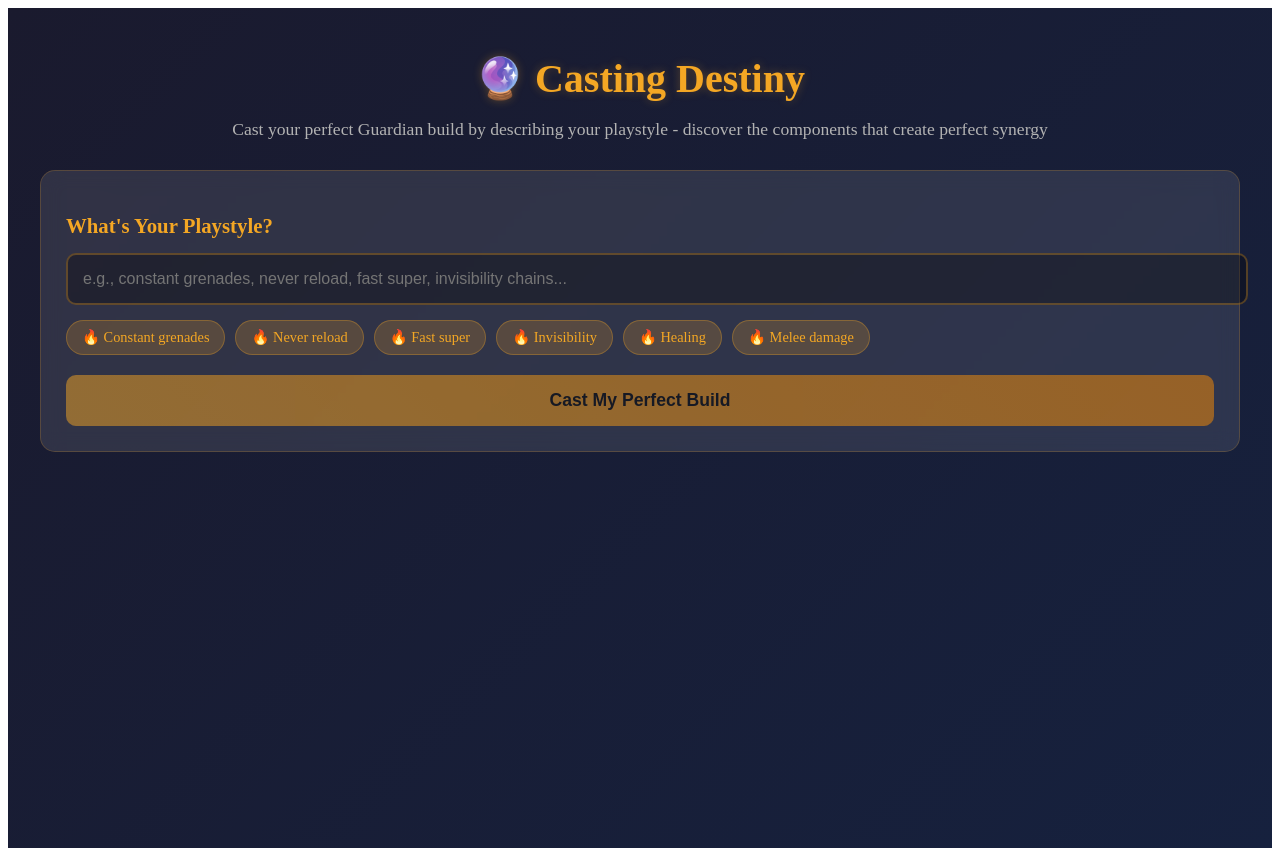
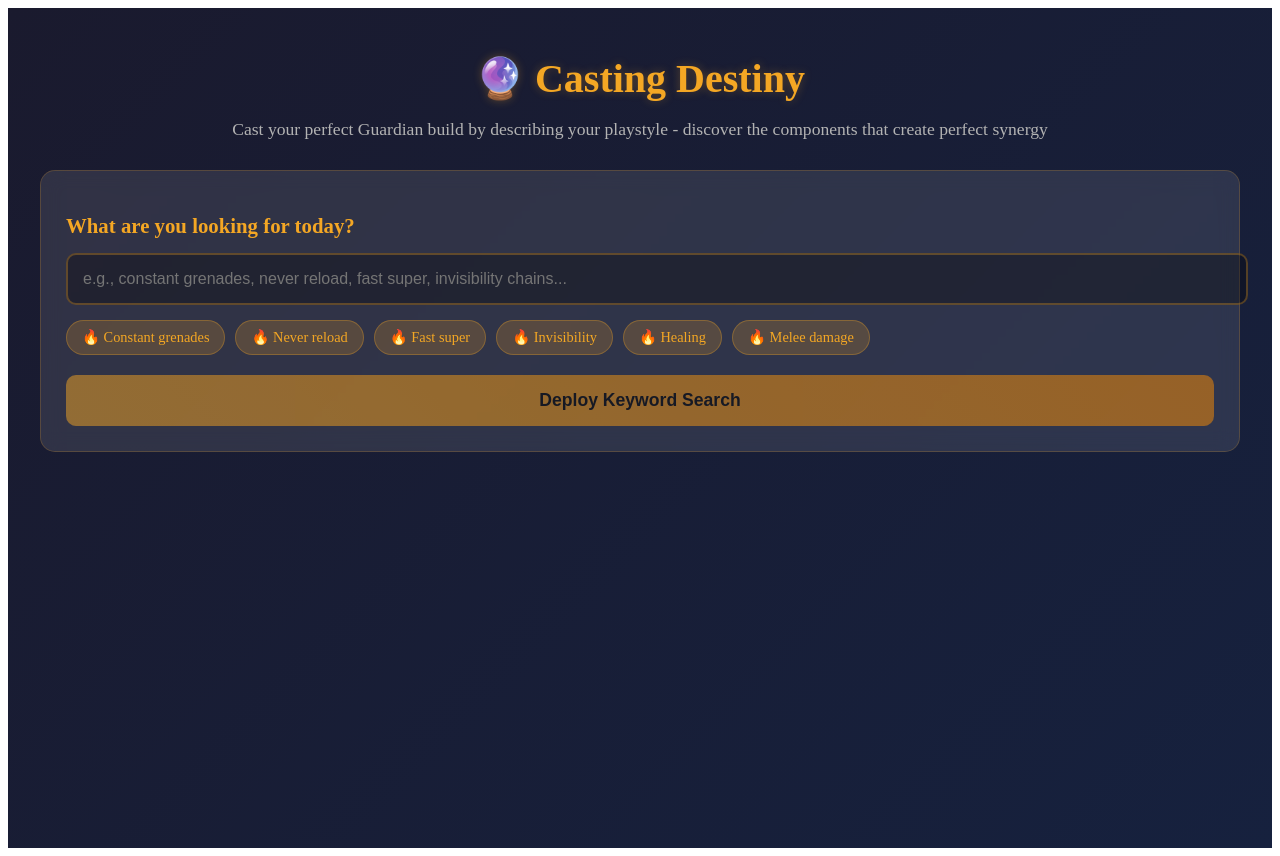
Before and after one commit to sickontuesdays/casting-destiny, a Next.js app: page / in a window 1280 px wide. Built offline with nearby package versions, Linux system fonts and the light colour scheme.

Commit message:
Update BuildCreator.js

```diff
--- a/components/BuildCreator.js
+++ b/components/BuildCreator.js
@@ -29,7 +29,7 @@
         color: '#f4a724',
         marginBottom: '15px',
         fontSize: '1.3rem'
-      }}>What's Your Playstyle?</h2>
+      }}>What are you looking for today?</h2>
 
       <form onSubmit={handleSubmit}>
         <input
@@ -116,7 +116,7 @@
             }
           }}
         >
-          {isLoading ? 'Casting...' : 'Cast My Perfect Build'}
+          {isLoading ? 'Searching...' : 'Deploy Keyword Search'}
         </button>
       </form>
     </div>
```
